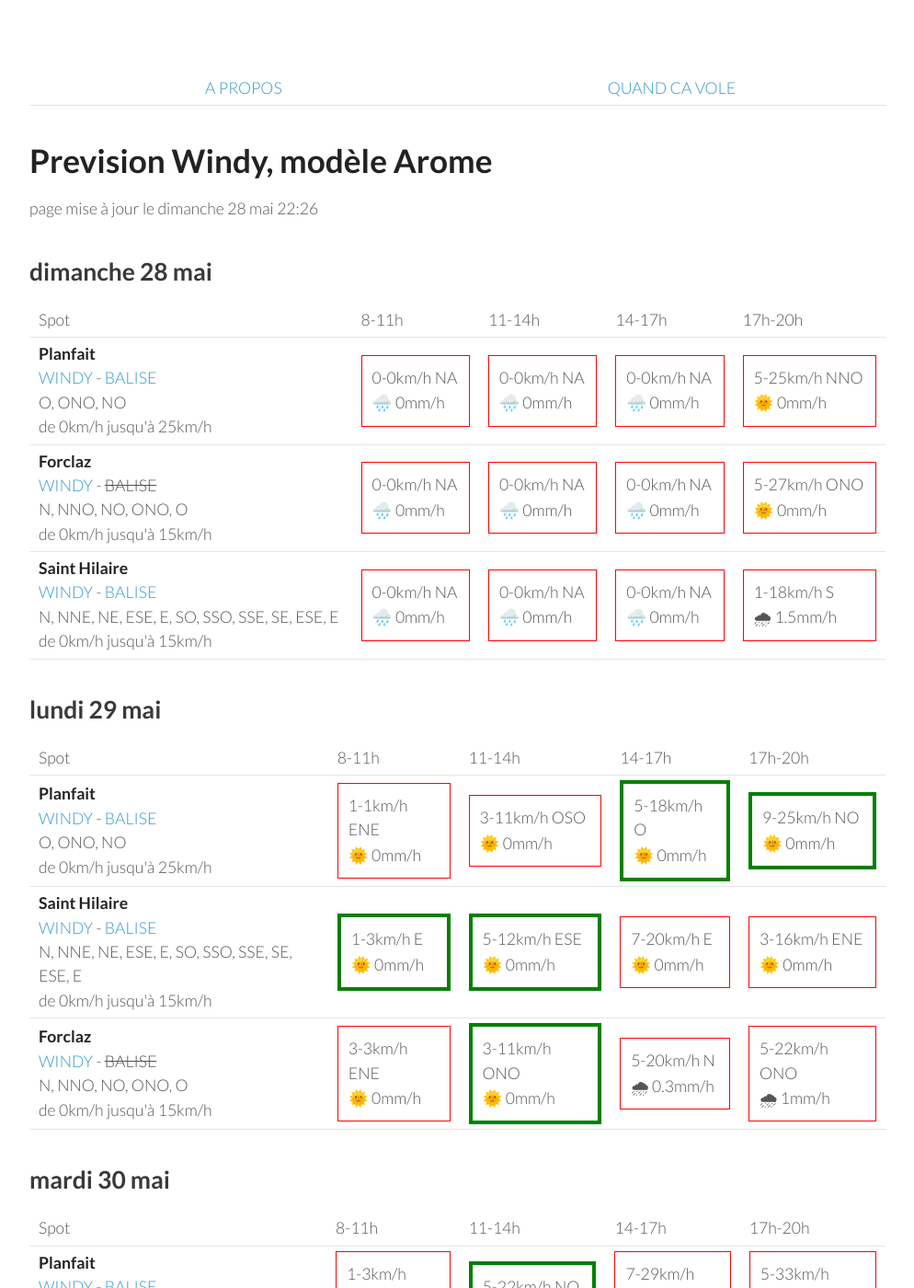
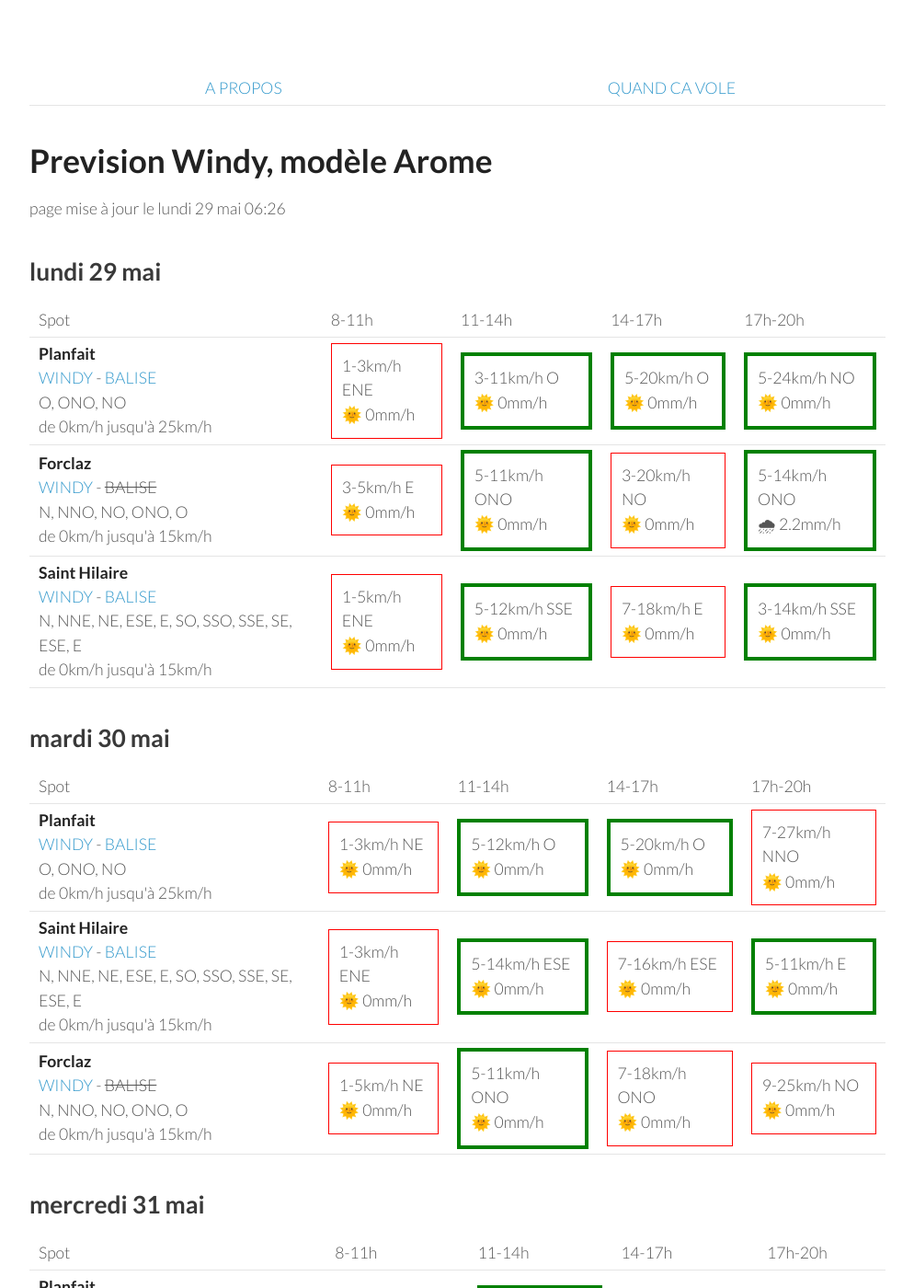
Before and after one commit to parapente-dans-le-nord/parapente-dans-le-nord.github.io, a Jekyll site: the page built from alpes_nord.markdown, in a window 1280 px wide and 1400 px high. Shown: the whole window at 92% size, without its empty margins (26-1020 px from the left). Built offline with Jekyll 4.4.1, drawn with Linux system fonts in a browser that asks for light colours; some of the changed text lies outside the part shown.

Commit message:
update index.markdown

```diff
--- a/alpes_nord.markdown
+++ b/alpes_nord.markdown
@@ -7,51 +7,8 @@ title:  "Tous les spots"
 {: .links}
 
 # Prevision Windy, modèle Arome
-page mise à jour le dimanche 28 mai 22:26
+page mise à jour le lundi 29 mai 06:26
 
-## dimanche 28 mai
-
-{::nomarkdown}
-<table>
-  <tbody>
-    <tr>
-      <td>Spot</td>
-      <td>8-11h</td>
-      <td>11-14h</td>
-      <td>14-17h</td>
-      <td>17h-20h</td>
-    </tr>
-<tr>
-        <td><strong>Planfait</strong><br><a href="https://windy.com/45.853/6.223?45.415,6.223,8">WINDY</a> - <span class=""><a href="https://www.openwindmap.org/PP496">BALISE</a> </span><br> <span class="vent-favorable">O, ONO, NO</span><br><span class="force-vent">de 0km/h jusqu'à 25km/h</span> </td>
-
-            <td><div class="not-flyable"><p>0-0km/h NA</p><p>🌧️ 0mm/h</p></div></td>
-            <td><div class="not-flyable"><p>0-0km/h NA</p><p>🌧️ 0mm/h</p></div></td>
-            <td><div class="not-flyable"><p>0-0km/h NA</p><p>🌧️ 0mm/h</p></div></td>
-            <td><div class="not-flyable"><p>5-25km/h NNO</p><p>🌞 0mm/h</p></div></td>
-
-    </tr>
-<tr>
-        <td><strong>Forclaz</strong><br><a href="https://windy.com/45.814/6.247?45.375,6.246,8,m:eVwaglz">WINDY</a> - <span class="no-balise"> BALISE </span><br> <span class="vent-favorable">N, NNO, NO, ONO, O</span><br><span class="force-vent">de 0km/h jusqu'à 15km/h</span> </td>
-
-            <td><div class="not-flyable"><p>0-0km/h NA</p><p>🌧️ 0mm/h</p></div></td>
-            <td><div class="not-flyable"><p>0-0km/h NA</p><p>🌧️ 0mm/h</p></div></td>
-            <td><div class="not-flyable"><p>0-0km/h NA</p><p>🌧️ 0mm/h</p></div></td>
-            <td><div class="not-flyable"><p>5-27km/h ONO</p><p>🌞 0mm/h</p></div></td>
-
-    </tr>
-<tr>
-        <td><strong>Saint Hilaire</strong><br><a href="https://windy.com/45.307/5.888?45.087,5.889,9,m:eUFagkX">WINDY</a> - <span class=""><a href="http://www.balisemeteo.com/balise.php?idBalise=61">BALISE</a> </span><br> <span class="vent-favorable">N, NNE, NE, ESE, E, SO, SSO, SSE, SE, ESE, E</span><br><span class="force-vent">de 0km/h jusqu'à 15km/h</span> </td>
-
-            <td><div class="not-flyable"><p>0-0km/h NA</p><p>🌧️ 0mm/h</p></div></td>
-            <td><div class="not-flyable"><p>0-0km/h NA</p><p>🌧️ 0mm/h</p></div></td>
-            <td><div class="not-flyable"><p>0-0km/h NA</p><p>🌧️ 0mm/h</p></div></td>
-            <td><div class="not-flyable"><p>1-18km/h S</p><p>🌧 1.5mm/h</p></div></td>
-
-    </tr>
-
-</tbody>
-</table>
-{:/}
 ## lundi 29 mai
 
 {::nomarkdown}
@@ -67,30 +24,30 @@ page mise à jour le dimanche 28 mai 22:26
 <tr>
         <td><strong>Planfait</strong><br><a href="https://windy.com/45.853/6.223?45.415,6.223,8">WINDY</a> - <span class=""><a href="https://www.openwindmap.org/PP496">BALISE</a> </span><br> <span class="vent-favorable">O, ONO, NO</span><br><span class="force-vent">de 0km/h jusqu'à 25km/h</span> </td>
 
-            <td><div class="not-flyable"><p>1-1km/h ENE</p><p>🌞 0mm/h</p></div></td>
-            <td><div class="not-flyable"><p>3-11km/h OSO</p><p>🌞 0mm/h</p></div></td>
-            <td><div class="flyable"><p>5-18km/h O</p><p>🌞 0mm/h</p></div></td>
-            <td><div class="flyable"><p>9-25km/h NO</p><p>🌞 0mm/h</p></div></td>
+            <td><div class="not-flyable"><p>1-3km/h ENE</p><p>🌞 0mm/h</p></div></td>
+            <td><div class="flyable"><p>3-11km/h O</p><p>🌞 0mm/h</p></div></td>
+            <td><div class="flyable"><p>5-20km/h O</p><p>🌞 0mm/h</p></div></td>
+            <td><div class="flyable"><p>5-24km/h NO</p><p>🌞 0mm/h</p></div></td>
+
+
+    </tr>
+<tr>
+        <td><strong>Forclaz</strong><br><a href="https://windy.com/45.814/6.247?45.375,6.246,8,m:eVwaglz">WINDY</a> - <span class="no-balise"> BALISE </span><br> <span class="vent-favorable">N, NNO, NO, ONO, O</span><br><span class="force-vent">de 0km/h jusqu'à 15km/h</span> </td>
+
+            <td><div class="not-flyable"><p>3-5km/h E</p><p>🌞 0mm/h</p></div></td>
+            <td><div class="flyable"><p>5-11km/h ONO</p><p>🌞 0mm/h</p></div></td>
+            <td><div class="not-flyable"><p>3-20km/h NO</p><p>🌞 0mm/h</p></div></td>
+            <td><div class="flyable"><p>5-14km/h ONO</p><p>🌧 2.2mm/h</p></div></td>
 
 
     </tr>
 <tr>
         <td><strong>Saint Hilaire</strong><br><a href="https://windy.com/45.307/5.888?45.087,5.889,9,m:eUFagkX">WINDY</a> - <span class=""><a href="http://www.balisemeteo.com/balise.php?idBalise=61">BALISE</a> </span><br> <span class="vent-favorable">N, NNE, NE, ESE, E, SO, SSO, SSE, SE, ESE, E</span><br><span class="force-vent">de 0km/h jusqu'à 15km/h</span> </td>
 
-            <td><div class="flyable"><p>1-3km/h E</p><p>🌞 0mm/h</p></div></td>
-            <td><div class="flyable"><p>5-12km/h ESE</p><p>🌞 0mm/h</p></div></td>
-            <td><div class="not-flyable"><p>7-20km/h E</p><p>🌞 0mm/h</p></div></td>
-            <td><div class="not-flyable"><p>3-16km/h ENE</p><p>🌞 0mm/h</p></div></td>
-
-
-    </tr>
-<tr>
-        <td><strong>Forclaz</strong><br><a href="https://windy.com/45.814/6.247?45.375,6.246,8,m:eVwaglz">WINDY</a> - <span class="no-balise"> BALISE </span><br> <span class="vent-favorable">N, NNO, NO, ONO, O</span><br><span class="force-vent">de 0km/h jusqu'à 15km/h</span> </td>
-
-            <td><div class="not-flyable"><p>3-3km/h ENE</p><p>🌞 0mm/h</p></div></td>
-            <td><div class="flyable"><p>3-11km/h ONO</p><p>🌞 0mm/h</p></div></td>
-            <td><div class="not-flyable"><p>5-20km/h N</p><p>🌧 0.3mm/h</p></div></td>
-            <td><div class="not-flyable"><p>5-22km/h ONO</p><p>🌧 1mm/h</p></div></td>
+            <td><div class="not-flyable"><p>1-5km/h ENE</p><p>🌞 0mm/h</p></div></td>
+            <td><div class="flyable"><p>5-12km/h SSE</p><p>🌞 0mm/h</p></div></td>
+            <td><div class="not-flyable"><p>7-18km/h E</p><p>🌞 0mm/h</p></div></td>
+            <td><div class="flyable"><p>3-14km/h SSE</p><p>🌞 0mm/h</p></div></td>
 
 
     </tr>
@@ -113,30 +70,30 @@ page mise à jour le dimanche 28 mai 22:26
 <tr>
         <td><strong>Planfait</strong><br><a href="https://windy.com/45.853/6.223?45.415,6.223,8">WINDY</a> - <span class=""><a href="https://www.openwindmap.org/PP496">BALISE</a> </span><br> <span class="vent-favorable">O, ONO, NO</span><br><span class="force-vent">de 0km/h jusqu'à 25km/h</span> </td>
 
-            <td><div class="not-flyable"><p>1-3km/h NNE</p><p>🌞 0mm/h</p></div></td>
-            <td><div class="flyable"><p>5-22km/h NO</p><p>🌞 0mm/h</p></div></td>
-            <td><div class="not-flyable"><p>7-29km/h NO</p><p>🌞 0mm/h</p></div></td>
-            <td><div class="not-flyable"><p>5-33km/h NNO</p><p>🌧 0.3mm/h</p></div></td>
+            <td><div class="not-flyable"><p>1-3km/h NE</p><p>🌞 0mm/h</p></div></td>
+            <td><div class="flyable"><p>5-12km/h O</p><p>🌞 0mm/h</p></div></td>
+            <td><div class="flyable"><p>5-20km/h O</p><p>🌞 0mm/h</p></div></td>
+            <td><div class="not-flyable"><p>7-27km/h NNO</p><p>🌞 0mm/h</p></div></td>
 
 
     </tr>
 <tr>
         <td><strong>Saint Hilaire</strong><br><a href="https://windy.com/45.307/5.888?45.087,5.889,9,m:eUFagkX">WINDY</a> - <span class=""><a href="http://www.balisemeteo.com/balise.php?idBalise=61">BALISE</a> </span><br> <span class="vent-favorable">N, NNE, NE, ESE, E, SO, SSO, SSE, SE, ESE, E</span><br><span class="force-vent">de 0km/h jusqu'à 15km/h</span> </td>
 
-            <td><div class="not-flyable"><p>1-5km/h ENE</p><p>🌞 0mm/h</p></div></td>
-            <td><div class="not-flyable"><p>3-20km/h ONO</p><p>🌞 0mm/h</p></div></td>
-            <td><div class="not-flyable"><p>3-25km/h NO</p><p>🌧 0.3mm/h</p></div></td>
-            <td><div class="not-flyable"><p>5-35km/h N</p><p>🌧 0.2mm/h</p></div></td>
+            <td><div class="not-flyable"><p>1-3km/h ENE</p><p>🌞 0mm/h</p></div></td>
+            <td><div class="flyable"><p>5-14km/h ESE</p><p>🌞 0mm/h</p></div></td>
+            <td><div class="not-flyable"><p>7-16km/h ESE</p><p>🌞 0mm/h</p></div></td>
+            <td><div class="flyable"><p>5-11km/h E</p><p>🌞 0mm/h</p></div></td>
 
 
     </tr>
 <tr>
         <td><strong>Forclaz</strong><br><a href="https://windy.com/45.814/6.247?45.375,6.246,8,m:eVwaglz">WINDY</a> - <span class="no-balise"> BALISE </span><br> <span class="vent-favorable">N, NNO, NO, ONO, O</span><br><span class="force-vent">de 0km/h jusqu'à 15km/h</span> </td>
 
-            <td><div class="not-flyable"><p>1-5km/h E</p><p>🌞 0mm/h</p></div></td>
-            <td><div class="not-flyable"><p>5-20km/h NO</p><p>🌞 0mm/h</p></div></td>
-            <td><div class="not-flyable"><p>7-29km/h NO</p><p>🌞 0mm/h</p></div></td>
-            <td><div class="not-flyable"><p>3-33km/h NNO</p><p>🌧 0.5mm/h</p></div></td>
+            <td><div class="not-flyable"><p>1-5km/h NE</p><p>🌞 0mm/h</p></div></td>
+            <td><div class="flyable"><p>5-11km/h ONO</p><p>🌞 0mm/h</p></div></td>
+            <td><div class="not-flyable"><p>7-18km/h ONO</p><p>🌞 0mm/h</p></div></td>
+            <td><div class="not-flyable"><p>9-25km/h NO</p><p>🌞 0mm/h</p></div></td>
 
 
     </tr>
@@ -159,30 +116,30 @@ page mise à jour le dimanche 28 mai 22:26
 <tr>
         <td><strong>Planfait</strong><br><a href="https://windy.com/45.853/6.223?45.415,6.223,8">WINDY</a> - <span class=""><a href="https://www.openwindmap.org/PP496">BALISE</a> </span><br> <span class="vent-favorable">O, ONO, NO</span><br><span class="force-vent">de 0km/h jusqu'à 25km/h</span> </td>
 
-            <td><div class="not-flyable"><p>1-16km/h SE</p><p>🌞 0mm/h</p></div></td>
-            <td><div class="flyable"><p>5-24km/h O</p><p>🌞 0mm/h</p></div></td>
-            <td><div class="not-flyable"><p>5-33km/h SE</p><p>🌧 2.8mm/h</p></div></td>
-            <td><div class="flyable"><p>5-24km/h NO</p><p>🌧 0.3mm/h</p></div></td>
+            <td><div class="not-flyable"><p>1-18km/h ESE</p><p>🌞 0mm/h</p></div></td>
+            <td><div class="flyable"><p>1-24km/h O</p><p>🌧 0.3mm/h</p></div></td>
+            <td><div class="not-flyable"><p>5-27km/h NO</p><p>🌧 0.4mm/h</p></div></td>
+            <td><div class="not-flyable"><p>0-25km/h S</p><p>🌧 7mm/h</p></div></td>
+
+
+    </tr>
+<tr>
+        <td><strong>Saint Hilaire</strong><br><a href="https://windy.com/45.307/5.888?45.087,5.889,9,m:eUFagkX">WINDY</a> - <span class=""><a href="http://www.balisemeteo.com/balise.php?idBalise=61">BALISE</a> </span><br> <span class="vent-favorable">N, NNE, NE, ESE, E, SO, SSO, SSE, SE, ESE, E</span><br><span class="force-vent">de 0km/h jusqu'à 15km/h</span> </td>
+
+            <td><div class="not-flyable"><p>1-14km/h OSO</p><p>🌧 4.2mm/h</p></div></td>
+            <td><div class="not-flyable"><p>0-35km/h OSO</p><p>🌧 1mm/h</p></div></td>
+            <td><div class="not-flyable"><p>3-27km/h S</p><p>🌧 3.4mm/h</p></div></td>
+            <td><div class="not-flyable"><p>1-27km/h N</p><p>🌧 4.7mm/h</p></div></td>
 
 
     </tr>
 <tr>
         <td><strong>Forclaz</strong><br><a href="https://windy.com/45.814/6.247?45.375,6.246,8,m:eVwaglz">WINDY</a> - <span class="no-balise"> BALISE </span><br> <span class="vent-favorable">N, NNO, NO, ONO, O</span><br><span class="force-vent">de 0km/h jusqu'à 15km/h</span> </td>
 
-            <td><div class="not-flyable"><p>3-18km/h SE</p><p>🌞 0mm/h</p></div></td>
-            <td><div class="not-flyable"><p>5-24km/h O</p><p>🌞 0mm/h</p></div></td>
-            <td><div class="not-flyable"><p>3-35km/h ESE</p><p>🌧 3.3mm/h</p></div></td>
-            <td><div class="not-flyable"><p>5-24km/h NO</p><p>🌧 0.3mm/h</p></div></td>
-
-
-    </tr>
-<tr>
-        <td><strong>Saint Hilaire</strong><br><a href="https://windy.com/45.307/5.888?45.087,5.889,9,m:eUFagkX">WINDY</a> - <span class=""><a href="http://www.balisemeteo.com/balise.php?idBalise=61">BALISE</a> </span><br> <span class="vent-favorable">N, NNE, NE, ESE, E, SO, SSO, SSE, SE, ESE, E</span><br><span class="force-vent">de 0km/h jusqu'à 15km/h</span> </td>
-
-            <td><div class="not-flyable"><p>1-9km/h ENE</p><p>🌞 0mm/h</p></div></td>
-            <td><div class="not-flyable"><p>3-40km/h SE</p><p>🌧 9mm/h</p></div></td>
-            <td><div class="not-flyable"><p>3-27km/h O</p><p>🌧 0.8mm/h</p></div></td>
-            <td><div class="not-flyable"><p>3-25km/h OSO</p><p>🌧 1.6mm/h</p></div></td>
+            <td><div class="not-flyable"><p>3-20km/h SE</p><p>🌞 0mm/h</p></div></td>
+            <td><div class="not-flyable"><p>3-24km/h O</p><p>🌧 0.2mm/h</p></div></td>
+            <td><div class="not-flyable"><p>5-27km/h ONO</p><p>🌧 0.4mm/h</p></div></td>
+            <td><div class="not-flyable"><p>1-24km/h SE</p><p>🌧 8mm/h</p></div></td>
 
 
     </tr>
@@ -205,7 +162,7 @@ page mise à jour le dimanche 28 mai 22:26
 <tr>
         <td><strong>Saint Hilaire</strong><br><a href="https://windy.com/45.307/5.888?45.087,5.889,9,m:eUFagkX">WINDY</a> - <span class=""><a href="http://www.balisemeteo.com/balise.php?idBalise=61">BALISE</a> </span><br> <span class="vent-favorable">N, NNE, NE, ESE, E, SO, SSO, SSE, SE, ESE, E</span><br><span class="force-vent">de 0km/h jusqu'à 15km/h</span> </td>
 
-            <td><div class="flyable"><p>3-14km/h E</p><p>🌞 0mm/h</p></div></td>
+            <td><div class="flyable"><p>1-12km/h E</p><p>🌞 0mm/h</p></div></td>
             <td><div class="not-flyable"><p>3-22km/h NO</p><p>🌞 0mm/h</p></div></td>
             <td><div class="not-flyable"><p>3-27km/h N</p><p>🌞 0mm/h</p></div></td>
             <td><div class="not-flyable"><p>1-25km/h S</p><p>🌧 0.9mm/h</p></div></td>
@@ -216,7 +173,7 @@ page mise à jour le dimanche 28 mai 22:26
         <td><strong>Planfait</strong><br><a href="https://windy.com/45.853/6.223?45.415,6.223,8">WINDY</a> - <span class=""><a href="https://www.openwindmap.org/PP496">BALISE</a> </span><br> <span class="vent-favorable">O, ONO, NO</span><br><span class="force-vent">de 0km/h jusqu'à 25km/h</span> </td>
 
             <td><div class="not-flyable"><p>3-16km/h ESE</p><p>🌞 0mm/h</p></div></td>
-            <td><div class="flyable"><p>5-22km/h NO</p><p>🌞 0mm/h</p></div></td>
+            <td><div class="flyable"><p>5-20km/h ONO</p><p>🌞 0mm/h</p></div></td>
             <td><div class="not-flyable"><p>7-29km/h NO</p><p>🌞 0mm/h</p></div></td>
             <td><div class="not-flyable"><p>3-33km/h NNO</p><p>🌧 2.2mm/h</p></div></td>
 
@@ -225,8 +182,8 @@ page mise à jour le dimanche 28 mai 22:26
 <tr>
         <td><strong>Forclaz</strong><br><a href="https://windy.com/45.814/6.247?45.375,6.246,8,m:eVwaglz">WINDY</a> - <span class="no-balise"> BALISE </span><br> <span class="vent-favorable">N, NNO, NO, ONO, O</span><br><span class="force-vent">de 0km/h jusqu'à 15km/h</span> </td>
 
-            <td><div class="not-flyable"><p>5-20km/h ESE</p><p>🌞 0mm/h</p></div></td>
-            <td><div class="not-flyable"><p>3-20km/h NO</p><p>🌞 0mm/h</p></div></td>
+            <td><div class="not-flyable"><p>3-18km/h ESE</p><p>🌞 0mm/h</p></div></td>
+            <td><div class="not-flyable"><p>3-18km/h ONO</p><p>🌞 0mm/h</p></div></td>
             <td><div class="not-flyable"><p>7-29km/h NO</p><p>🌞 0mm/h</p></div></td>
             <td><div class="not-flyable"><p>3-31km/h NNO</p><p>🌧 2.1mm/h</p></div></td>
 
```
